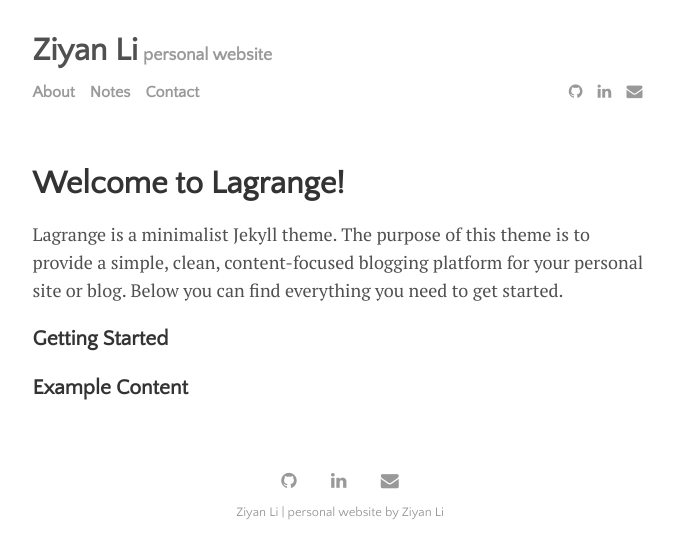
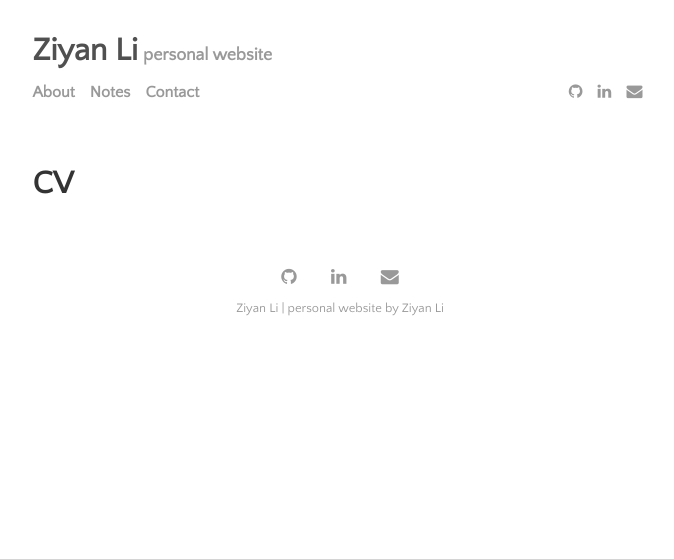
Before and after one commit to catty-halsey/catty-halsey.github.io, a Jekyll site: the page built from menu/about.md, in a window 1280 px wide. Shown: the top 559 px of the page, without its empty margins (300-974 px from the left). Built offline with Jekyll 4.4.1, drawn with Linux system fonts in a browser that asks for light colours.

Commit message:
Update about.md

```diff
--- a/menu/about.md
+++ b/menu/about.md
@@ -1,12 +1,5 @@
 ---
 layout: page
-title: Welcome to Lagrange!
+title: CV
 permalink: /about
 ---
-
-Lagrange is a minimalist Jekyll theme. The purpose of this theme is to provide a simple, clean, content-focused blogging platform for your personal site or blog. Below you can find everything you need to get started.
-
-### Getting Started
-
-
-### Example Content
```
